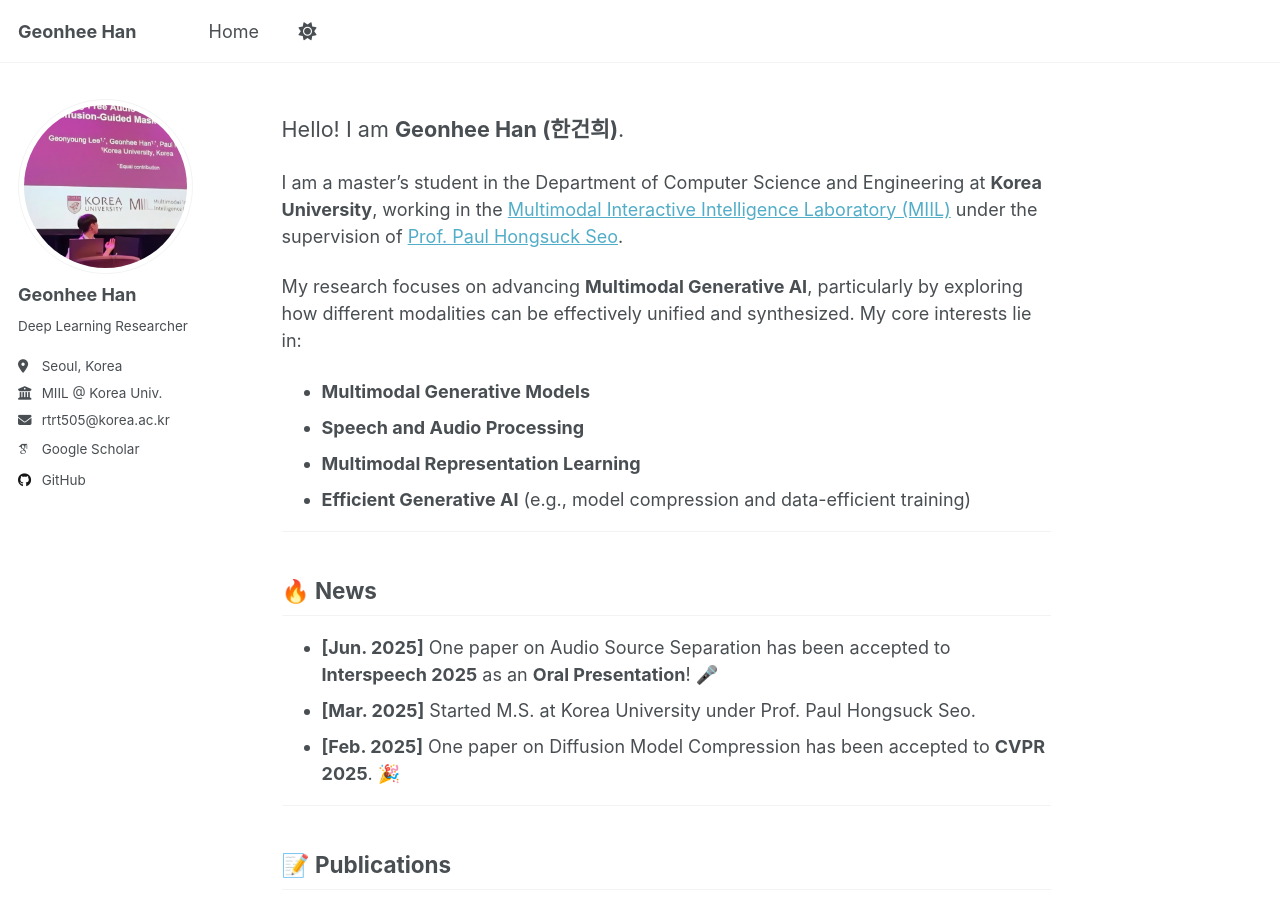
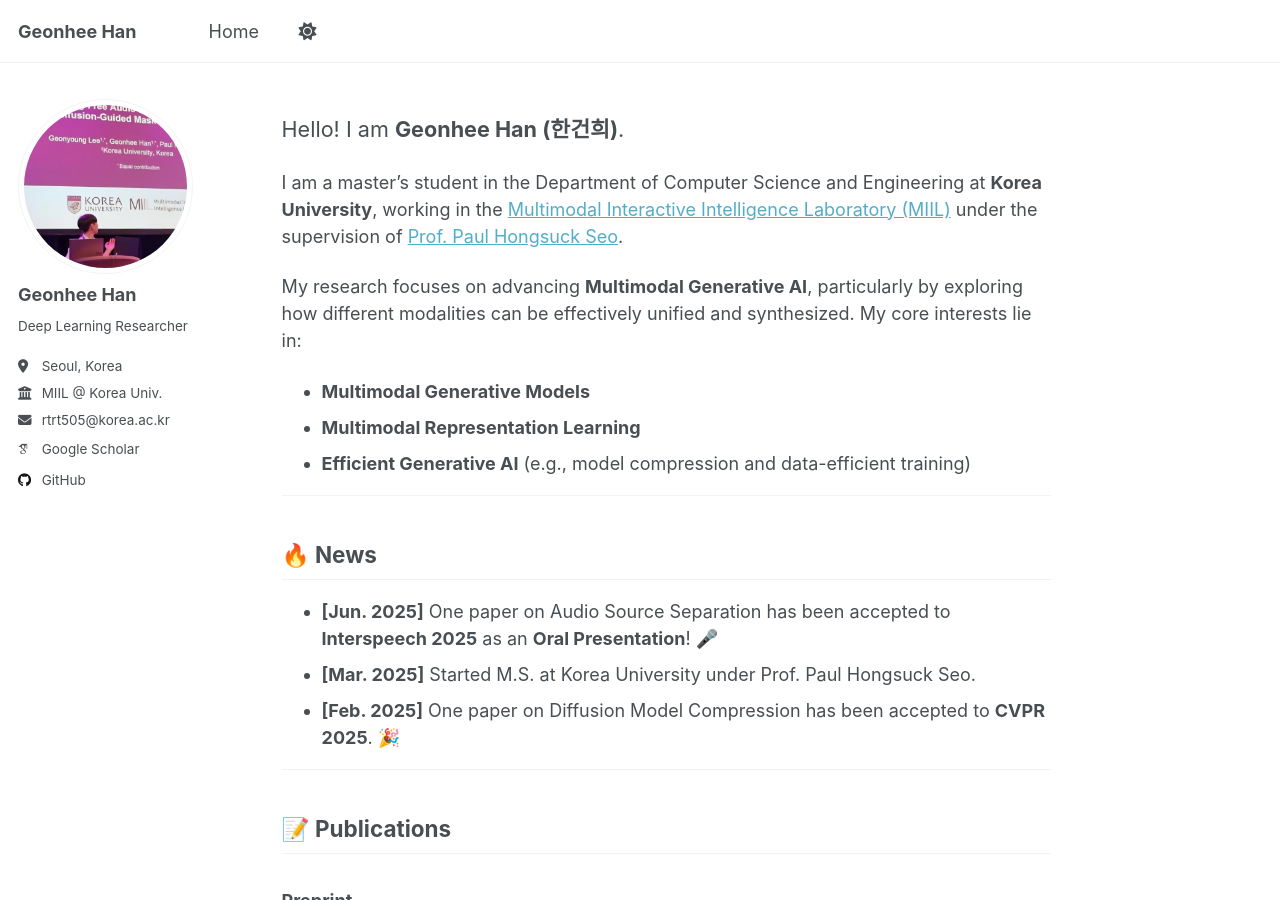
Before and after one commit to chaksseu/chaksseu.github.io, a Jekyll site: the page built from _pages/home.md, in a window 1280 px wide and 900 px high. Built offline with Jekyll 4.4.1, drawn with Linux system fonts in a browser that asks for light colours; some web fonts are replaced.

Commit message:
update honors

```diff
--- a/_pages/home.md
+++ b/_pages/home.md
@@ -13,7 +13,6 @@
 
 My research focuses on advancing **Multimodal Generative AI**, particularly by exploring how different modalities can be effectively unified and synthesized. My core interests lie in:
 * **Multimodal Generative Models**
-* **Speech and Audio Processing**
 * **Multimodal Representation Learning**
 * **Efficient Generative AI** (e.g., model compression and data-efficient training)
 
```
